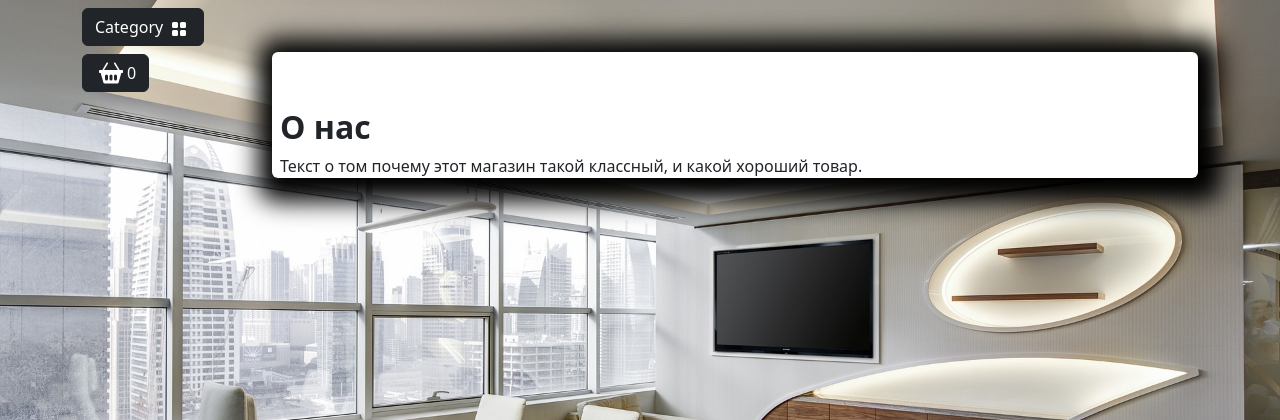
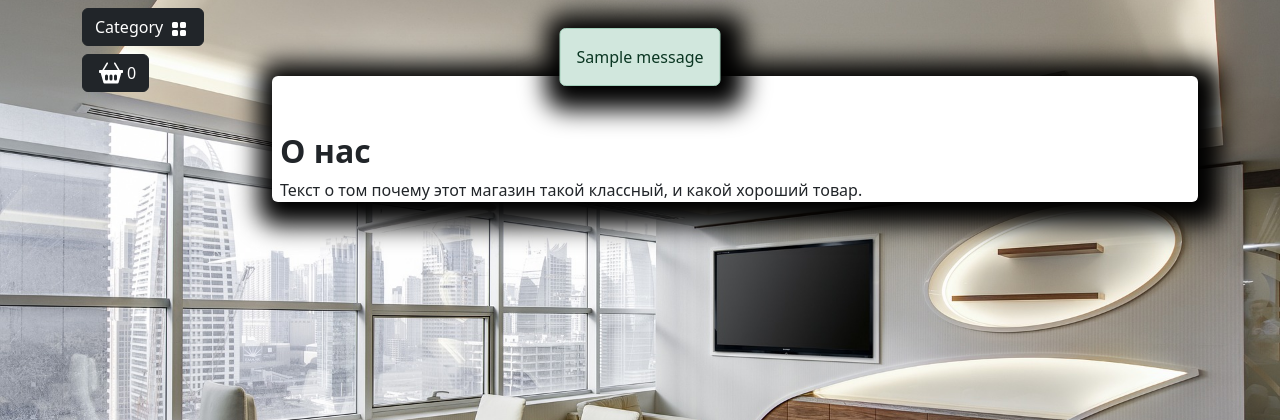
Before and after one commit to bekbolat2004/e-commerce-store, a Django app: page /about/ in a window 1280 px wide. Shown: the part 56-476 px from the top of the page. Run offline with Django 4.2, Linux system fonts and the light colour scheme; data comes from the database, SQL or seed files in the repository; tables that the repository leaves empty hold one stand-in row (values such as "Sample post"); one stand-in notice (Sample message) is shown; some libraries are stand-ins or nearby versions.

Commit message:
added profile form, simple notifications and ...

```diff
--- a/store/static/deps/js/jquery-events.js
+++ b/store/static/deps/js/jquery-events.js
@@ -2,11 +2,11 @@
 $(document).ready(function () {
     // Берем из разметки элемент по id - оповещения от django
     var notification = $('#notification');
-    // И через 7 сек. убираем
+    // И через 5 сек. убираем
     if (notification.length > 0) {
         setTimeout(function () {
             notification.alert('close');
-        }, 7000);
+        }, 1000);
     }
 
     // При клике по значку корзины открываем всплывающее(модальное) окно
--- a/store/templates/includes/notifications.html
+++ b/store/templates/includes/notifications.html
@@ -13,26 +13,26 @@
     </div>
 {% endif %}
 
-{#<div class="container mt-4">#}
-{#    <div class="row justify-content-center">#}
-{#        <div class="col-md-6">#}
-{#            {% if messages %}#}
-{#                {% for message in messages %}#}
-{#                    {% if message.tags == 'success' %}#}
-{#                    <div id="notification" class="position-fixed start-50 translate-middle-x z-3 alert alert-success fade show custom-shadow" role="alert">#}
-{#                        {{ message }}#}
-{#                    </div>#}
-{#                    {% endif %}#}
-{#                    {% if message.tags == 'warning' %}#}
-{#                    <div id="notification" class="position-fixed start-50 translate-middle-x z-3 alert alert-danger fade show custom-shadow" role="alert">#}
-{#                        {{ message }}#}
-{#                    </div>#}
-{#                    {% endif %}#}
-{#                {% endfor %}#}
-{#            {% else %}#}
-{#            <div id="jq-notification" class="position-fixed start-50 translate-middle-x z-3 alert alert-success fade show custom-shadow" style="display: none;" role="alert">#}
-{#            </div>#}
-{#            {% endif %}#}
-{#        </div>#}
-{#    </div>#}
-{#</div>#}
+<div class="container mt-4">
+    <div class="row justify-content-center">
+        <div class="col-md-6">
+            {% if messages %}
+                {% for message in messages %}
+                    {% if message.tags == 'success' %}
+                    <div id="notification" class="position-fixed start-50 translate-middle-x z-3 alert alert-success fade show custom-shadow" role="alert">
+                        {{ message }}
+                    </div>
+                    {% endif %}
+                    {% if message.tags == 'warning' %}
+                    <div id="notification" class="position-fixed start-50 translate-middle-x z-3 alert alert-danger fade show custom-shadow" role="alert">
+                        {{ message }}
+                    </div>
+                    {% endif %}
+                {% endfor %}
+            {% else %}
+            <div id="jq-notification" class="position-fixed start-50 translate-middle-x z-3 alert alert-success fade show custom-shadow" style="display: none;" role="alert">
+            </div>
+            {% endif %}
+        </div>
+    </div>
+</div>
--- a/store/users/templates/users/profile.html
+++ b/store/users/templates/users/profile.html
@@ -79,14 +79,14 @@
                 </div>
             </div>
             <!-- Корзина -->
-            {% user_carts request as carts %}
+{#            {% user_carts request as carts %}#}
 
             <div class="col-md-7">
                 <div class=" bg-white p-4 mb-4 mx-2 rounded custom-shadow">
                     <h3 class="text-center mb-4">Корзина</h3>
                     <div class="container" id="cart-items-container">
                         <!-- Разметка корзины -->
-                        {% include "carts/includes/included_cart.html" %}
+{#                        {% include "carts/includes/included_cart.html" %}#}
                         <!-- Закончилась разметка корзины -->
                     </div>
                 </div>
```
Also changed, not shown: store/users/forms.py (+16 -16 lines), store/users/views.py (+19 -8 lines), store/media/users_images/photo_2023-06-07_13-24-53.jpg (added).
